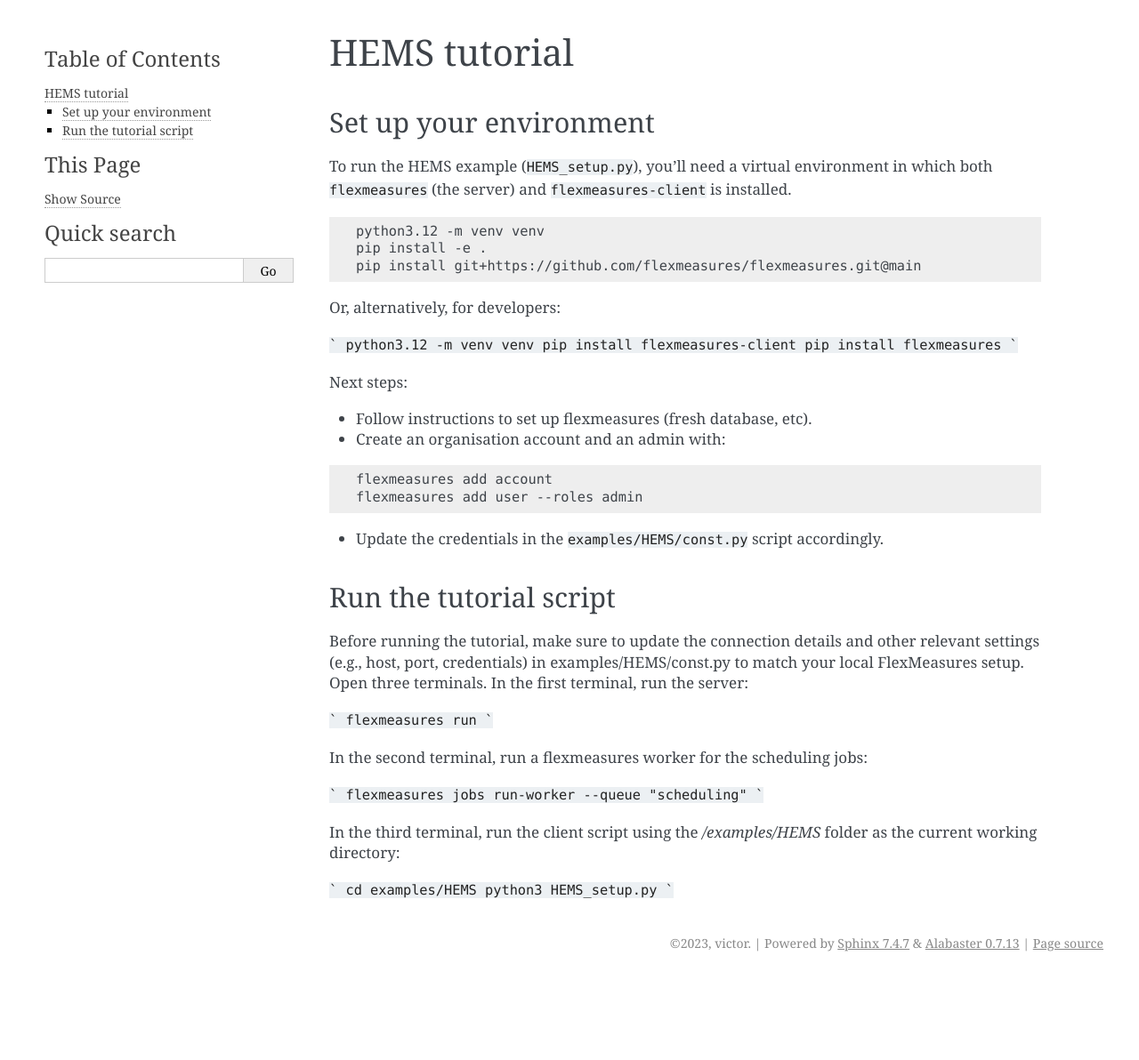
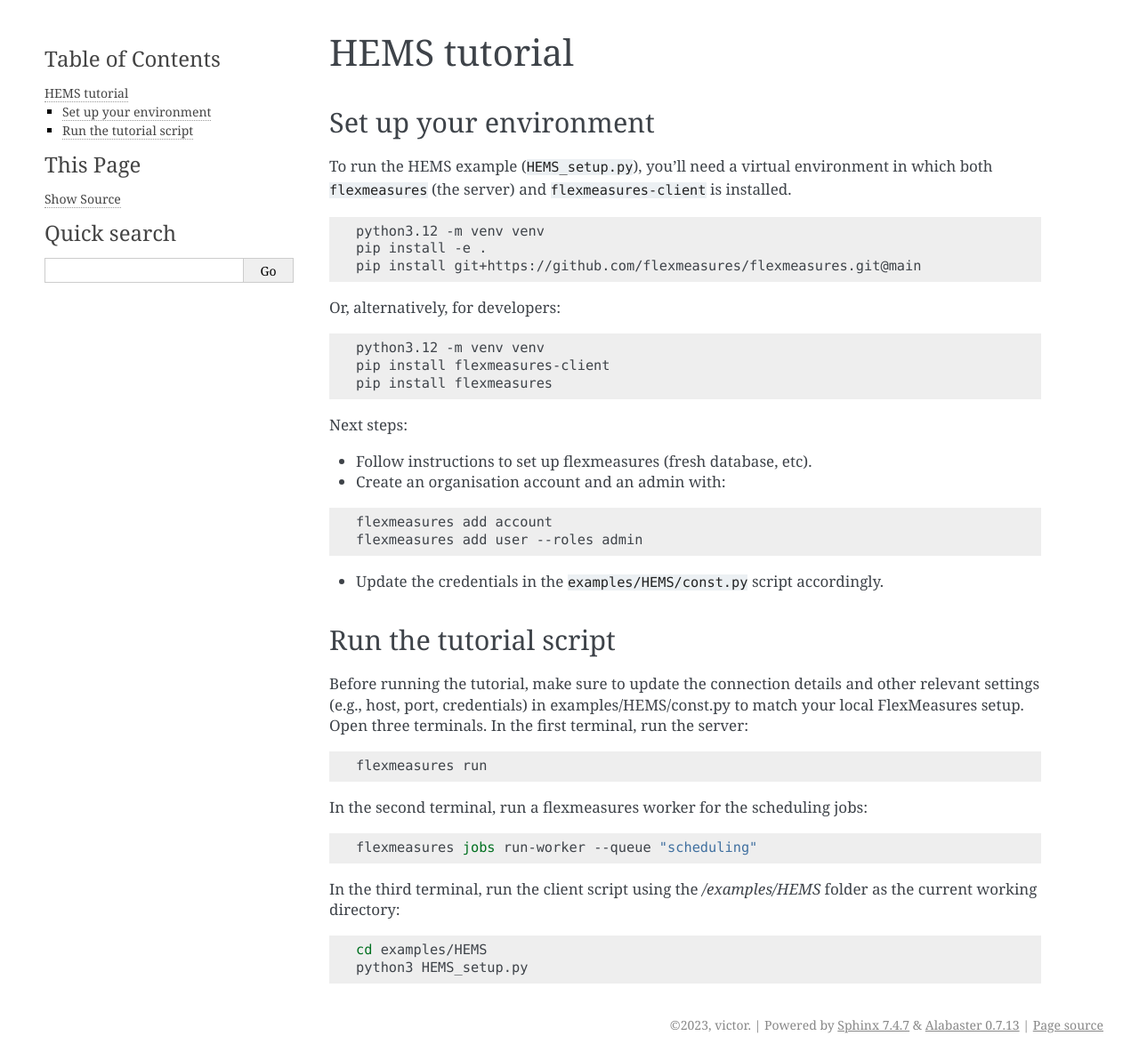
Before and after one commit to FlexMeasures/flexmeasures-client, a Sphinx documentation site: the page built from docs/HEMS.rst, in a window 1280 px wide. Shown: the whole page at 89% size. Built offline with Sphinx 7.4.7, drawn with Linux system fonts in a browser that asks for light colours; before the commit the page ends 1100 px from its top, so only the background shows below that.

Commit message:
Update code blocks in HEMS documentation
Signed-off-by: Nicolas Höning <nicolas@seita.nl>

````diff
--- a/docs/HEMS.rst
+++ b/docs/HEMS.rst
@@ -16,11 +16,12 @@
 
 Or, alternatively, for developers:
 
-```
-python3.12 -m venv venv
-pip install flexmeasures-client
-pip install flexmeasures
-```
+.. code-block:: bash
+
+    python3.12 -m venv venv
+    pip install flexmeasures-client
+    pip install flexmeasures
+
 
 Next steps:
 
@@ -41,19 +42,19 @@
 Before running the tutorial, make sure to update the connection details and other relevant settings (e.g., host, port, credentials) in examples/HEMS/const.py to match your local FlexMeasures setup.
 Open three terminals. In the first terminal, run the server:
 
-```
-flexmeasures run
-```
+.. code-block:: bash
+
+    flexmeasures run
 
 In the second terminal, run a flexmeasures worker for the scheduling jobs:
 
-```
-flexmeasures jobs run-worker --queue "scheduling"
-```
+.. code-block:: bash
+
+    flexmeasures jobs run-worker --queue "scheduling"
 
 In the third terminal, run the client script using the `/examples/HEMS` folder as the current working directory:
 
-```
-cd examples/HEMS
-python3 HEMS_setup.py
-```
+.. code-block:: bash
+
+    cd examples/HEMS
+    python3 HEMS_setup.py
````
